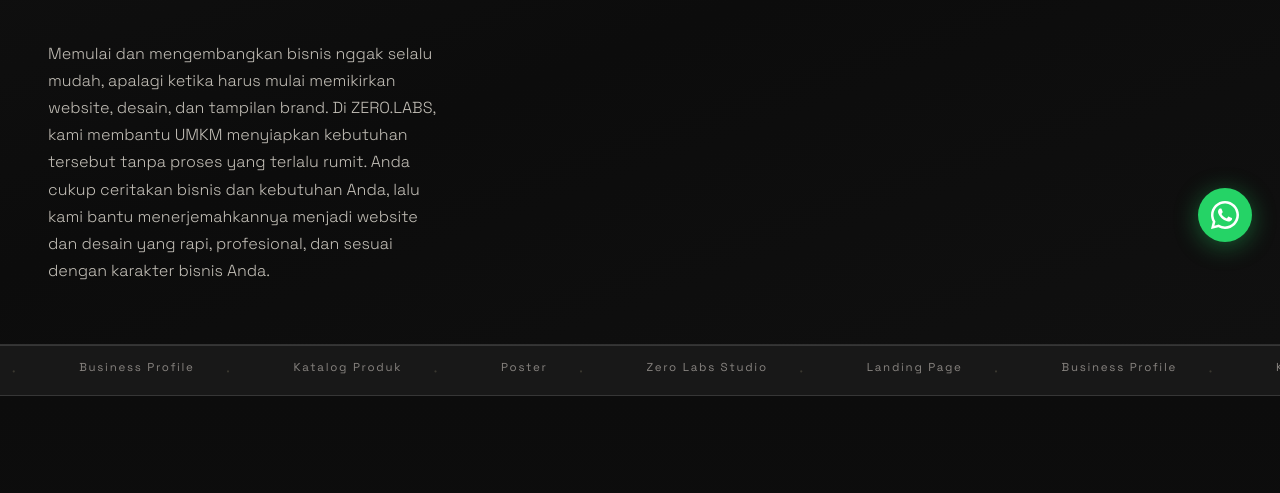
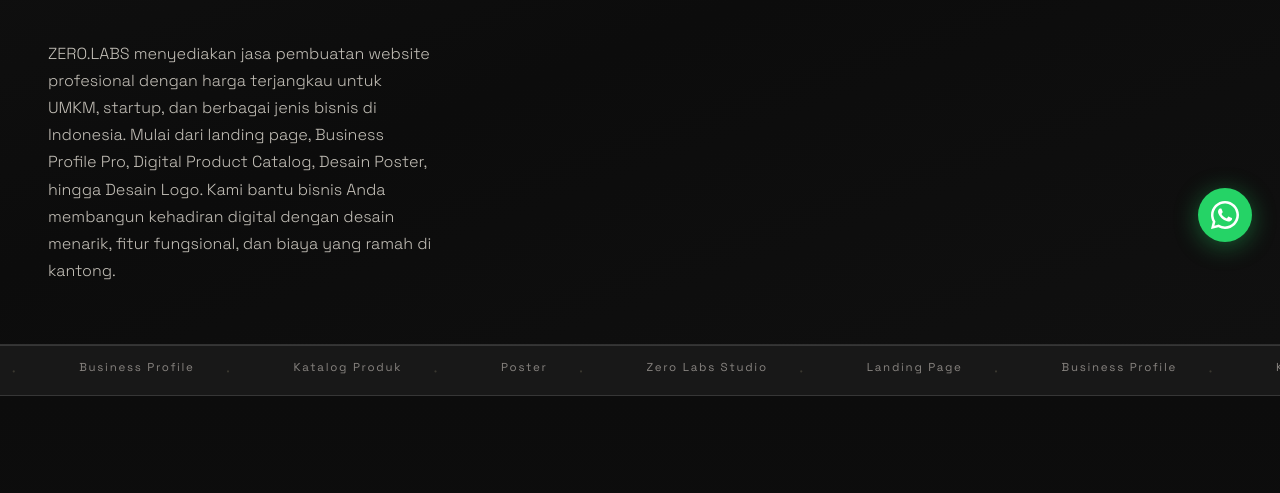
Before and after one commit to azizmuqorrobin412-dotcom/ZEROLABS.INDONESIA, a plain HTML site: page WEBSITE ZERO LABS/index.html in a window 1280 px wide. Shown: the part 530-1023 px from the top of the page. Drawn offline with Linux system fonts and the light colour scheme.

Commit message:
update subheadline

```diff
--- a/WEBSITE ZERO LABS/index.html
+++ b/WEBSITE ZERO LABS/index.html
@@ -1612,15 +1612,14 @@
       </h1>
       <div class="hero-bottom">
         <p class="hero-desc">
-          Memulai dan mengembangkan bisnis nggak selalu
-          mudah, apalagi ketika harus mulai memikirkan
-          website, desain, dan tampilan brand. Di ZERO.LABS,
-          kami membantu UMKM menyiapkan kebutuhan tersebut
-          tanpa proses yang terlalu rumit. Anda cukup
-          ceritakan bisnis dan kebutuhan Anda, lalu kami
-          bantu menerjemahkannya menjadi website dan desain
-          yang rapi, profesional, dan sesuai dengan karakter
-          bisnis Anda.
+          ZERO.LABS menyediakan jasa pembuatan website
+          profesional dengan harga terjangkau untuk UMKM,
+          startup, dan berbagai jenis bisnis di Indonesia.
+          Mulai dari landing page, Business Profile Pro,
+          Digital Product Catalog, Desain Poster, hingga
+          Desain Logo. Kami bantu bisnis Anda membangun
+          kehadiran digital dengan desain menarik, fitur
+          fungsional, dan biaya yang ramah di kantong.
         </p>
       </div>
     </section>
```
